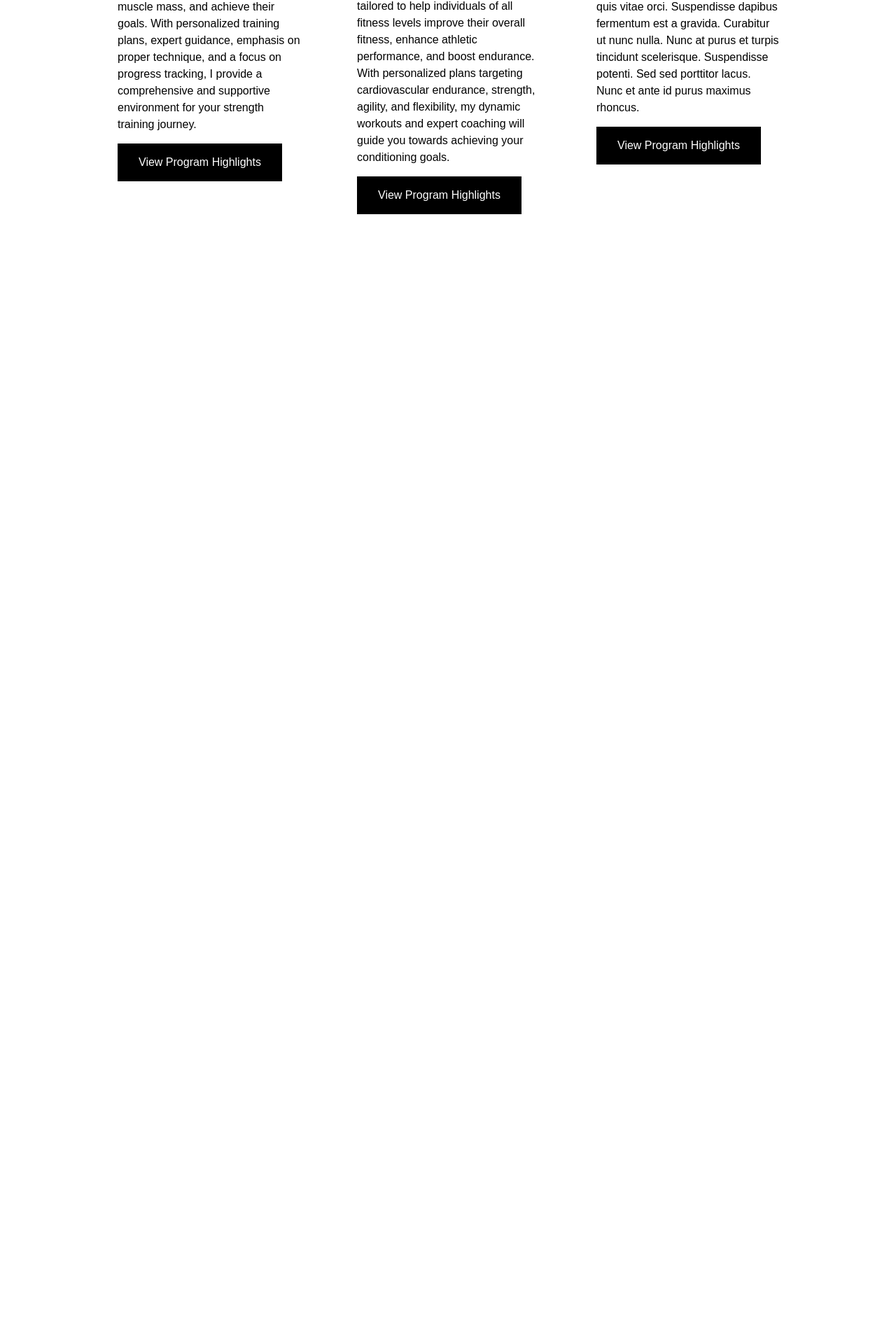
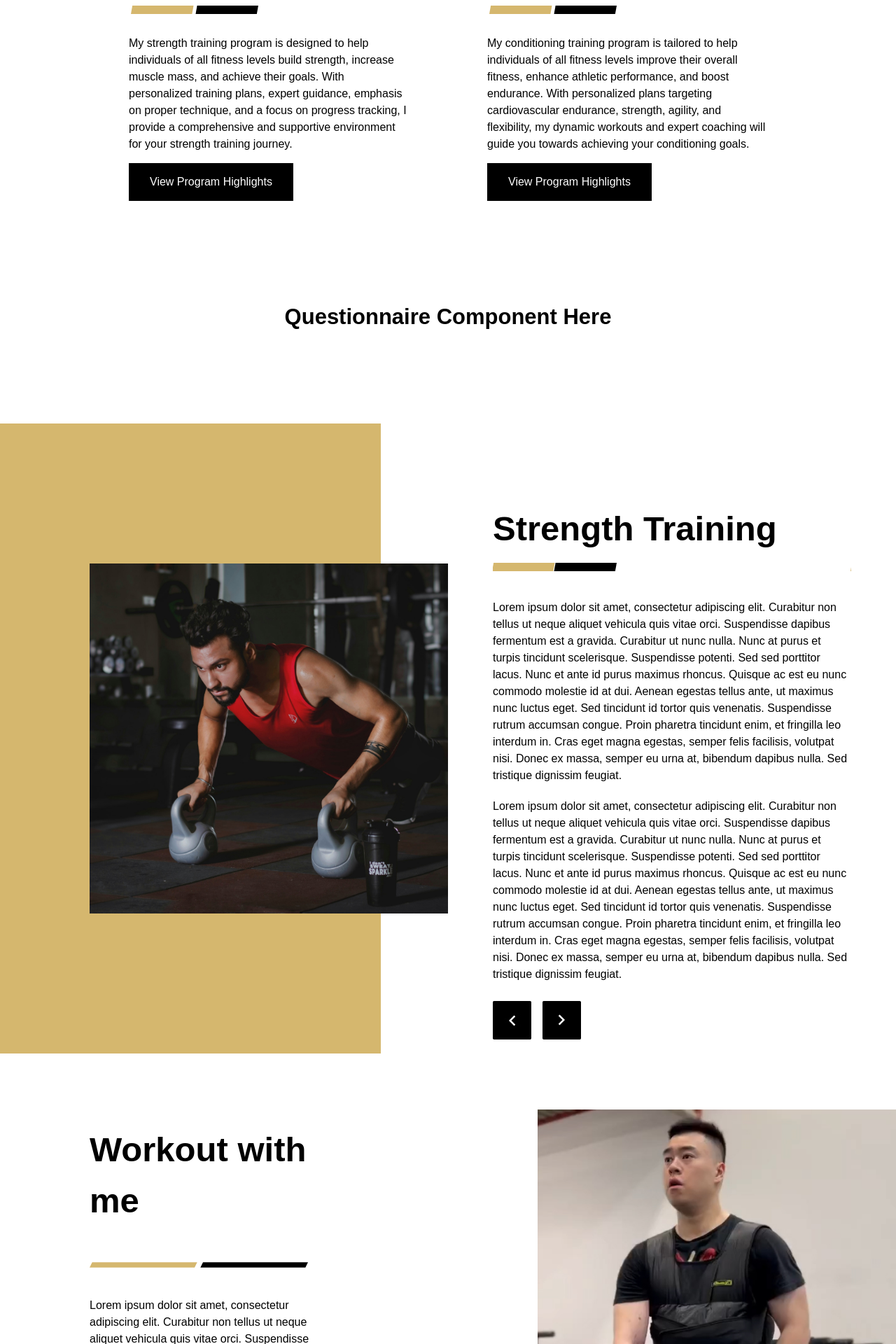
Before and after one commit to StuartMolnar/kevin-ye, a Next.js app: page / in a window 1280 px wide. Shown: the part 2449-4369 px from the top of the page at 70% size. Before the commit the page ends 2770 px from the top, so only its background shows below. Built offline with nearby package versions, Linux system fonts and the light colour scheme.

Commit message:
component updates
service carousel responsiveness
client stories carousel
footer section

```diff
--- a/app/globals.css
+++ b/app/globals.css
@@ -1,3 +1,9 @@
 @tailwind base;
 @tailwind components;
 @tailwind utilities;
+
+@media (min-width: 768px) {
+  .my-slick-dots {
+    display: none !important;
+  }
+}
--- a/app/page.tsx
+++ b/app/page.tsx
@@ -1,4 +1,5 @@
-import ServicesCarousel from '../components/ServicesCarousel';
+import ServicesCarousel from '@/components/ServicesCarousel';
+import ClientStories from '@/components/ClientStories';
 
 export default function Home() {
   return (
@@ -79,6 +80,52 @@ export default function Home() {
         </section>
 
         <ServicesCarousel />
+
+        <section className="flex">
+          <h2 className="w-full p-32 font-bold text-center text-h2">Questionnaire Component Here</h2>
+        </section>
+
+        <ClientStories />
+
+        <section className="flex items-center pt-20">
+        <div className="flex w-3/5">
+          <div className="flex flex-col max-w-[600px] ml-auto mr-[40%] pl-32">
+            <h1 className="font-bold text-h1">
+                Workout with me
+              </h1>
+              <div className="flex pt-12">
+                <img src="/hero-bar-gold.svg" alt="" className="w-[154px] h-3" />
+                <img src="/hero-bar-black.svg" alt="" className="w-[154px] h-3 ml-1" />
+              </div>
+              <p className="pt-10">
+                Lorem ipsum dolor sit amet, consectetur adipiscing elit. Curabitur non tellus ut neque aliquet vehicula quis vitae orci. Suspendisse dapibus fermentum est a gravida. Curabitur ut nunc nulla. Nunc at purus et turpis tincidunt.
+              </p>
+              <h2 className="pt-16 font-bold text-h2">
+                address line 1
+              </h2>
+              <h2 className="font-bold text-h2">
+                address line 2
+              </h2>
+              <h2 className="font-bold text-h2">
+                richmond BC, VXX XXX
+              </h2>
+
+              <h2 className="pt-6 font-bold text-h2">
+              (XXX)-XXX-XXXX
+              </h2>
+
+              <h2 className="pt-6 font-bold text-h2">
+                kevinye@email.com
+              </h2>
+          </div>
+
+          </div>
+
+          <img src="/footer-image.jpg" alt="" className="object-cover w-2/5 h-screen"/>
+
+        </section>
+
+
       </main>
     </div>
   )
--- a/components/CarouselArrows.tsx
+++ /dev/null
@@ -1,30 +0,0 @@
-import React from 'react';
-
-type ArrowProps = {
-  onClick?: React.MouseEventHandler;
-  carouselState?: {
-    currentSlide: number;
-    deviceType: string;
-  };
-  onMove?: () => void;
-};
-
-export const ArrowRight: React.FC<ArrowProps> = ({ onClick, carouselState }) => {
-  return (
-    <img
-      src="/carousel-arrow-right.jpg"
-      className="w-[55px] h-[55px] absolute top-1/2 right-4 cursor-pointer z-50"
-      onClick={onClick}
-    />
-  );
-};
-
-export const ArrowLeft: React.FC<ArrowProps> = ({ onClick, carouselState }) => {
-  return (
-    <img
-      src="/carousel-arrow-left.jpg"
-      className="w-[55px] h-[55px] absolute top-1/2 left-4 cursor-pointer z-50"
-      onClick={onClick}
-    />
-  );
-};
--- /dev/null
+++ b/components/ClientStories.tsx
@@ -0,0 +1,74 @@
+'use client';
+import React, { useRef } from 'react';
+import ClientStory from './ClientStory';
+import Slider, { Settings } from 'react-slick';
+import "slick-carousel/slick/slick.css";
+import "slick-carousel/slick/slick-theme.css";
+
+const clients = [
+    {'title': 'Strength Training',
+     'description': "Lorem ipsum dolor sit amet, consectetur adipiscing elit. Curabitur non tellus ut neque aliquet vehicula quis vitae orci. Suspendisse dapibus fermentum est a gravida. Curabitur ut nunc nulla. Nunc at purus et turpis tincidunt scelerisque. Suspendisse potenti. Sed sed porttitor lacus. Nunc et ante id purus maximus rhoncus. Quisque ac est eu nunc commodo molestie id at dui. Aenean egestas tellus ante, ut maximus nunc luctus eget. Sed tincidunt id tortor quis venenatis. Suspendisse rutrum accumsan congue. Proin pharetra tincidunt enim, et fringilla leo interdum in. Cras eget magna egestas, semper felis facilisis, volutpat nisi. Donec ex massa, semper eu urna at, bibendum dapibus nulla. Sed tristique dignissim feugiat. \\p Lorem ipsum dolor sit amet, consectetur adipiscing elit. Curabitur non tellus ut neque aliquet vehicula quis vitae orci. Suspendisse dapibus fermentum est a gravida. Curabitur ut nunc nulla. Nunc at purus et turpis tincidunt scelerisque. Suspendisse potenti. Sed sed porttitor lacus. Nunc et ante id purus maximus rhoncus. Quisque ac est eu nunc commodo molestie id at dui. Aenean egestas tellus ante, ut maximus nunc luctus eget. Sed tincidunt id tortor quis venenatis. Suspendisse rutrum accumsan congue. Proin pharetra tincidunt enim, et fringilla leo interdum in. Cras eget magna egestas, semper felis facilisis, volutpat nisi. Donec ex massa, semper eu urna at, bibendum dapibus nulla. Sed tristique dignissim feugiat."},
+     {'title': 'Cardio Training',
+     'description': "Lorem ipsum dolor sit amet, consectetur adipiscing elit. Curabitur non tellus ut neque aliquet vehicula quis vitae orci. Suspendisse dapibus fermentum est a gravida. Curabitur ut nunc nulla. Nunc at purus et turpis tincidunt scelerisque. Suspendisse potenti. Sed sed porttitor lacus. Nunc et ante id purus maximus rhoncus. Quisque ac est eu nunc commodo molestie id at dui. Aenean egestas tellus ante, ut maximus nunc luctus eget. Sed tincidunt id tortor quis venenatis. Suspendisse rutrum accumsan congue. Proin pharetra tincidunt enim, et fringilla leo interdum in. Cras eget magna egestas, semper felis facilisis, volutpat nisi. Donec ex massa, semper eu urna at, bibendum dapibus nulla. Sed tristique dignissim feugiat. \\p Lorem ipsum dolor sit amet, consectetur adipiscing elit. Curabitur non tellus ut neque aliquet vehicula quis vitae orci. Suspendisse dapibus fermentum est a gravida. Curabitur ut nunc nulla. Nunc at purus et turpis tincidunt scelerisque. Suspendisse potenti. Sed sed porttitor lacus. Nunc et ante id purus maximus rhoncus. Quisque ac est eu nunc commodo molestie id at dui. Aenean egestas tellus ante, ut maximus nunc luctus eget. Sed tincidunt id tortor quis venenatis. Suspendisse rutrum accumsan congue. Proin pharetra tincidunt enim, et fringilla leo interdum in. Cras eget magna egestas, semper felis facilisis, volutpat nisi. Donec ex massa, semper eu urna at, bibendum dapibus nulla. Sed tristique dignissim feugiat."},
+];
+
+interface SliderWithRef extends Slider {
+  slickNext: () => void;
+  slickPrev: () => void;
+}
+
+const ClientStories = () => {
+  const sliderRef = useRef<SliderWithRef>(null);
+
+  const settings: Settings = {
+    dots: false,
+    infinite: false,
+    speed: 500,
+    slidesToShow: 1,
+    slidesToScroll: 1,
+    nextArrow: <div></div>,
+    prevArrow: <div></div>,
+  };
+
+  const handlePrev = () => {
+    sliderRef.current?.slickPrev();
+  };
+
+  const handleNext = () => {
+    sliderRef.current?.slickNext();
+  };
+
+  return (
+    <section className="grid grid-cols-2">
+        <div className="relative bg-gold h-[900px] col-span-1">
+            <div className="absolute right-0 w-[15%] h-full bg-white"></div>
+            <img src="/client-story-image.jpg" alt="" className="absolute w-[80%] top-1/2 transform -translate-y-1/2 -right-0 h-[500px] object-cover"/>
+        </div>
+
+        <div className="flex flex-col col-span-1">
+
+
+            <Slider {...settings} ref={sliderRef} className="w-4/5 mx-auto pt-[114px]">
+            {clients.map((client, index) => (
+                <div key={index} className="flex items-center justify-center">
+                    <ClientStory
+                        title={client.title}
+                        description={client.description}
+                    />
+                </div>
+            ))}
+            </Slider>
+              <div className="flex w-4/5 mx-auto pt-[26px] space-x-4">
+                <img src="/carousel-arrow-left.jpg" className=" w-[55px] h-[55px] cursor-pointer" onClick={handlePrev}/>
+                <img src="/carousel-arrow-right.jpg" className=" w-[55px] h-[55px] cursor-pointer" onClick={handleNext}/>
+              </div>
+    </div>
+    </section>
+
+
+  );
+};
+
+export default ClientStories;
+
+// {services.map((service, index) => (<ServiceCard title={service.title} imageUrl={service.imageUrl} description={service.description} func={service.func} />}
--- /dev/null
+++ b/components/ClientStory.tsx
@@ -0,0 +1,23 @@
+type ClientStoryProps = {
+    title: string,
+    description: string,
+  };
+
+  const ClientStory = ({ title,  description}: ClientStoryProps) => {
+    const paragraphedDescription = description.split("\\p").map((paragraph, index) => <p key={index}>{paragraph}</p>);
+
+    return (
+      <div className="flex flex-col w-full h-full text-black card">
+        <h1 className="font-bold text-h1">{title}</h1>
+        <div className="flex pt-[12px]">
+          <img src="/about-bar-gold.svg" alt="" className="w-24 h-3 -ml-1" />
+          <img src="/about-bar-black.svg" alt="" className="w-24 h-3 -ml-2" />
+        </div>
+        <div className="pt-[40px] space-y-5">
+          {paragraphedDescription}
+        </div>
+      </div>
+    )
+  }
+
+  export default ClientStory;
--- a/components/ServiceCard.tsx
+++ b/components/ServiceCard.tsx
@@ -11,7 +11,8 @@ const ServiceCard = ({ title, imageUrl, description, func}: ServiceCardProps) =>
       <div className="h-[320px] w-full max-w-[480px]">
           <img src={imageUrl} alt={title} className="object-cover w-full h-full"/>
       </div>
-      <div className="flex flex-col justify-between flex-grow w-full px-10 pt-10 max-w-[480px]">
+      <div className="flex flex-col justify-between w-full px-10 pt-10 max-w-[480px]">
+          <div className="flex flex-col justify-between">
             <div>
               <h2 className="font-bold text-h2">{title}</h2>
 
@@ -22,11 +23,15 @@ const ServiceCard = ({ title, imageUrl, description, func}: ServiceCardProps) =>
 
               <p className="pt-[30px]">{description}</p>
             </div>
+            <div>
               <button className="my-[15px] py-[15px] px-[30px] bg-black text-white text-center self-start">View Program Highlights</button>
+            </div>
+          </div>
       </div>
     </div>
   )
 }
 
 
+
 export default ServiceCard;
--- a/components/ServicesCarousel.tsx
+++ b/components/ServicesCarousel.tsx
@@ -41,11 +41,28 @@ const ServicesCarousel = () => {
   const sliderRef = useRef<SliderWithRef>(null);
 
   const settings: Settings = {
-    dots: false,
+    dots: true,
     infinite: false,
     speed: 500,
     slidesToShow: 3,
     slidesToScroll: 1,
+    nextArrow: <div></div>,
+    prevArrow: <div></div>,
+    dotsClass: "my-slick-dots slick-dots",
+    responsive: [
+      {
+        breakpoint: 1850,
+        settings: {
+          slidesToShow: 2
+        }
+      },
+      {
+        breakpoint: 1275,
+        settings: {
+          slidesToShow: 1
+        }
+      }
+    ]
   };
 
   const handlePrev = () => {
@@ -63,15 +80,15 @@ const ServicesCarousel = () => {
             <h1 className="font-bold text-h1">
                 Ready to make a change?
             </h1>
-            <p className="font-medium">
+            <p className="font-medium text-header-sub pt-[28px]">
                 Join me in unlocking your potential and taking your fitness and performance to new heights.
             </p>
         </div>
       </div>
 
-      <div className='relative flex'>
+      <div className='relative flex pt-[90px]'>
 
-        <img src="/carousel-arrow-left.jpg" className="absolute w-[55px] h-[55px] left-4 top-1/2 transform -translate-y-1/2 cursor-pointer" onClick={handlePrev}/>
+        <img src="/carousel-arrow-left.jpg" className="hidden md:block absolute w-[55px] h-[55px] left-16 top-1/2 transform -translate-y-1/2 cursor-pointer" onClick={handlePrev}/>
         <Slider {...settings} ref={sliderRef} className="w-4/5 mx-auto">
           {services.map((service, index) => (
               <div key={index} className="flex items-center justify-center">
@@ -85,7 +102,7 @@ const ServicesCarousel = () => {
           ))}
         </Slider>
 
-        <img src="/carousel-arrow-right.jpg" className="absolute w-[55px] h-[55px] right-4 top-1/2 transform -translate-y-1/2 cursor-pointer" onClick={handleNext}/>
+        <img src="/carousel-arrow-right.jpg" className="hidden md:block absolute w-[55px] h-[55px] right-16 top-1/2 transform -translate-y-1/2 cursor-pointer" onClick={handleNext}/>
     </div>
   </section>
 
```
Also changed, not shown: public/client-story-image.jpg (added), public/footer-image.jpg (added). Lines whose indentation alone changed are shown as unchanged.
